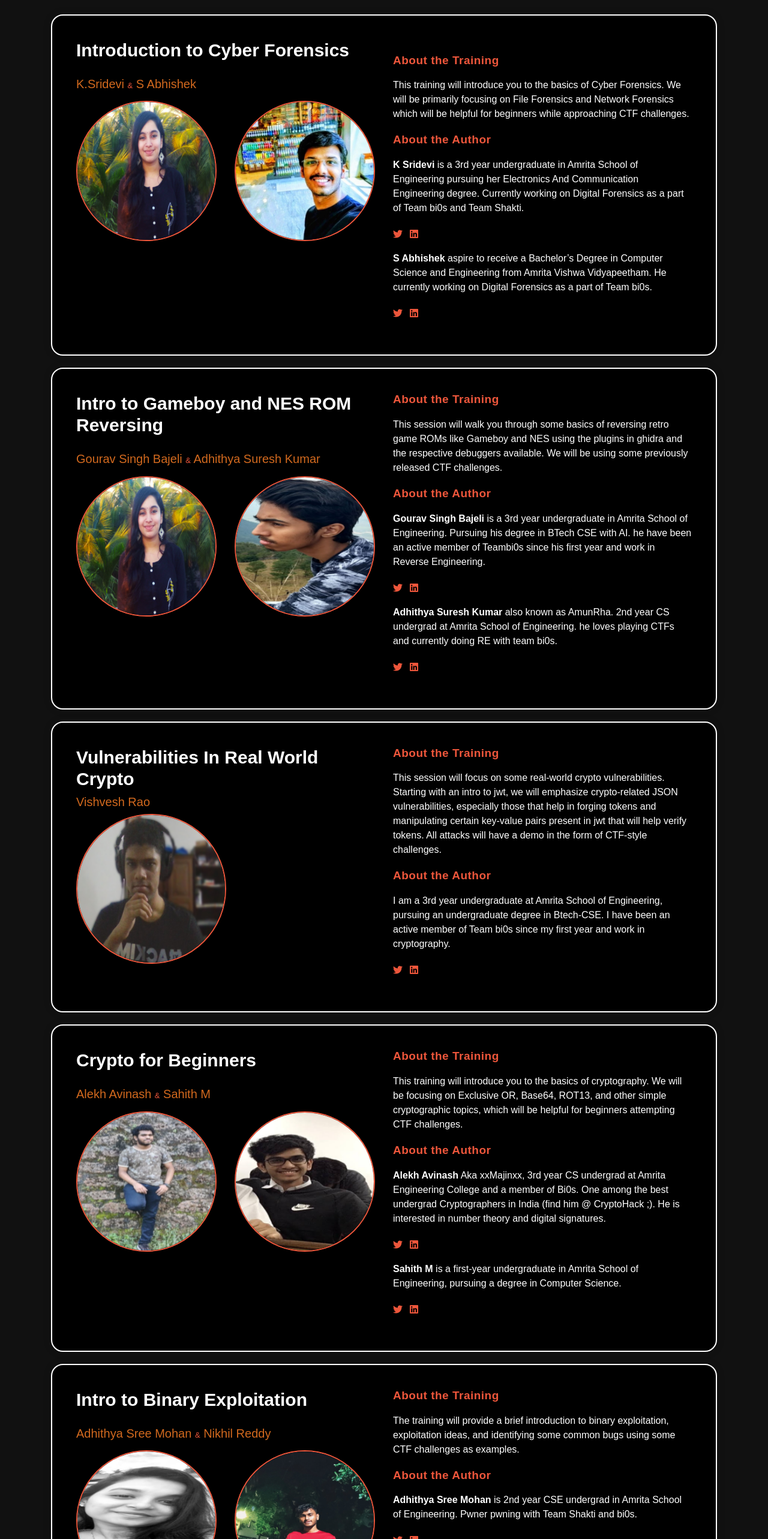
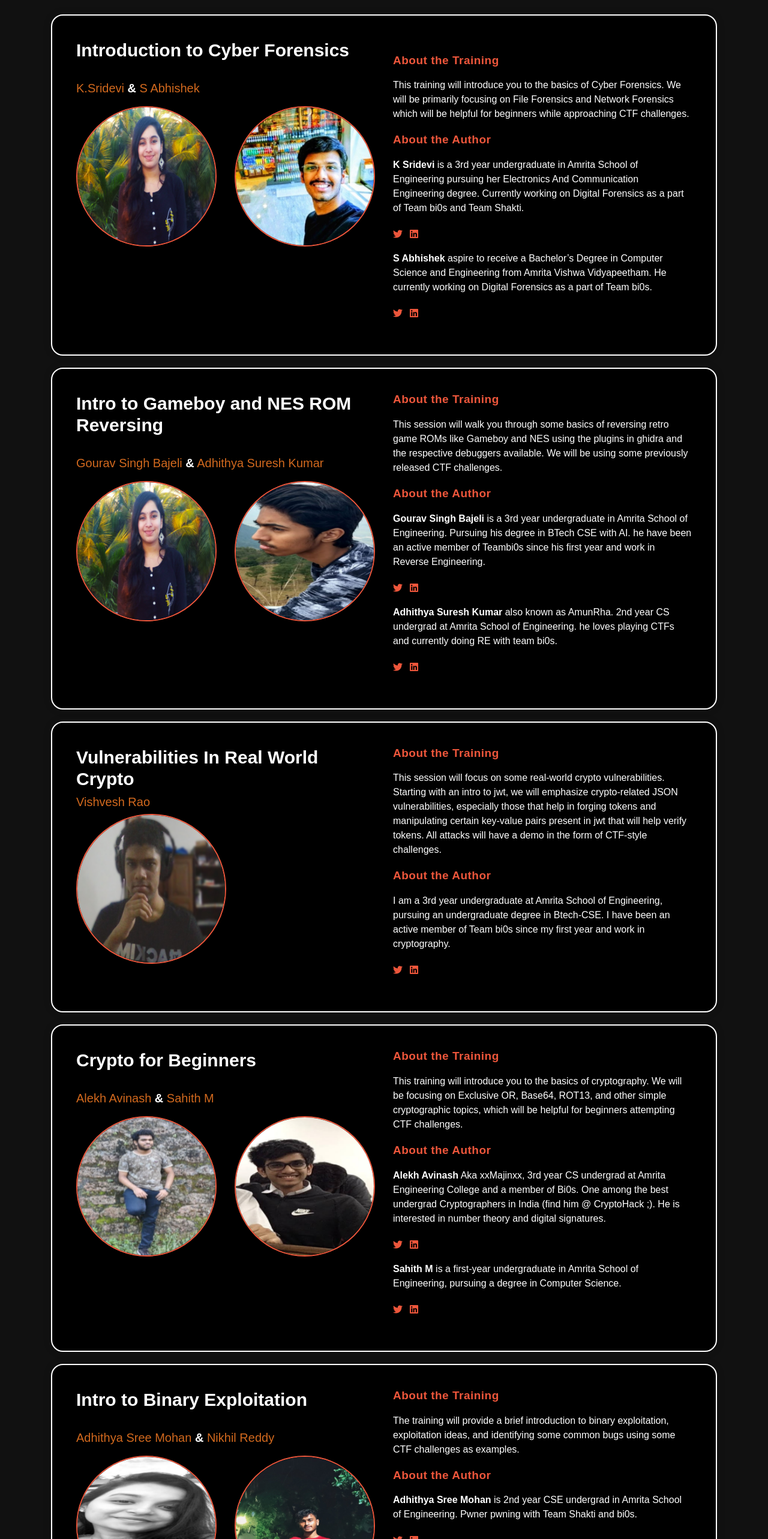
Before and after one commit to Rahul255/InCTFConReact, a React (Create React App) app: page /trainings in a window 1280 px wide. Shown: the part 180-2746 px from the top of the page at 60% size. Built offline with nearby package versions, Linux system fonts and the light colour scheme.

Commit message:
working on training page

```diff
--- a/src/Components/Speaker/Speaker.css
+++ b/src/Components/Speaker/Speaker.css
@@ -23,6 +23,10 @@
     padding-top: 20px;
 }
 
+.span{
+    color: white;
+    font-size: 30px;
+}
 .trainer-item img {
     border-radius: 100vw;
     width: 250px;
--- a/src/Components/Speaker/Speaker.js
+++ b/src/Components/Speaker/Speaker.js
@@ -17,7 +17,7 @@ function Speaker() {
                                 <div className="col-lg-6">
                                     <div className="down-content">
                                         <h2 style={{ color: 'white', fontWeight: 'bold' }}>Introduction to Cyber Forensics </h2>
-                                        <h5 style={{ color: 'chocolate' }}> K.Sridevi <span>&</span> S Abhishek</h5>
+                                        <h5 style={{ color: 'chocolate' }}> K.Sridevi <span className="span" style={{ color: 'white', fontWeight: 'bold',fontSize:'20px' }}>&</span> S Abhishek</h5>
                                     </div>
                                     <div className="row">
                                         <div className="image-thumb col-6">
@@ -133,7 +133,7 @@ function Speaker() {
                                 <div className="col-lg-6">
                                     <div className="down-content">
                                         <h2 style={{ color: 'white', fontWeight: 'bold' }}>Intro to Gameboy and NES ROM Reversing </h2>
-                                        <h5 style={{ color: 'chocolate' }}>Gourav Singh Bajeli <span>&</span> Adhithya Suresh Kumar</h5>
+                                        <h5 style={{ color: 'chocolate' }}>Gourav Singh Bajeli <span className="span" style={{ color: 'white', fontWeight: 'bold',fontSize:'20px' }}>&</span> Adhithya Suresh Kumar</h5>
                                     </div>
                                     <div className="row">
                                         <div className="image-thumb col-6">
@@ -249,7 +249,7 @@ function Speaker() {
                                 <div className="col-lg-6">
                                     <div className="down-content">
                                         <h2 style={{ color: 'white', fontWeight: 'bold' }}>Crypto for Beginners </h2>
-                                        <h5 style={{ color: 'chocolate' }}>Alekh Avinash <span>&</span> Sahith M</h5>
+                                        <h5 style={{ color: 'chocolate' }}>Alekh Avinash <span className="span" style={{ color: 'white', fontWeight: 'bold',fontSize:'20px' }}>&</span> Sahith M</h5>
                                     </div>
                                     <div className="row">
                                         <div className="image-thumb col-6">
@@ -361,7 +361,7 @@ function Speaker() {
                                 <div className="col-lg-6">
                                     <div className="down-content">
                                         <h2 style={{ color: 'white', fontWeight: 'bold' }}>Intro to Binary Exploitation </h2>
-                                        <h5 style={{ color: 'chocolate' }}>Adhithya Sree Mohan <span>&</span> Nikhil Reddy</h5>
+                                        <h5 style={{ color: 'chocolate' }}>Adhithya Sree Mohan <span className="span" style={{ color: 'white', fontWeight: 'bold',fontSize:'20px' }}>&</span> Nikhil Reddy</h5>
                                     </div>
                                     <div className="row">
                                         <div className="image-thumb col-6">
@@ -474,7 +474,7 @@ function Speaker() {
                                 <div className="col-lg-6">
                                     <div className="down-content">
                                         <h2 style={{ color: 'white', fontWeight: 'bold' }}>Exploring Web Exploitation Techniques </h2>
-                                        <h5 style={{ color: 'chocolate' }}>Sayooj B Kumar <span>&</span> Yadhu Krishna M</h5>
+                                        <h5 style={{ color: 'chocolate' }}>Sayooj B Kumar <span className="span" style={{ color: 'white', fontWeight: 'bold',fontSize:'20px' }}>&</span> Yadhu Krishna M</h5>
                                     </div>
                                     <div className="row">
                                         <div className="image-thumb col-6">
@@ -557,7 +557,7 @@ function Speaker() {
                                 <div className="col-lg-6">
                                     <div className="down-content">
                                         <h2 style={{ color: 'white', fontWeight: 'bold' }}>Introduction to Reverse Engineering </h2>
-                                        <h5 style={{ color: 'chocolate' }}>Abhishek Barla <span>&</span> CH Revathi</h5>
+                                        <h5 style={{ color: 'chocolate' }}>Abhishek Barla <span className="span" style={{ color: 'white', fontWeight: 'bold',fontSize:'20px' }}>&</span> CH Revathi</h5>
                                     </div>
                                     <div className="row">
                                         <div className="image-thumb col-6">
```
